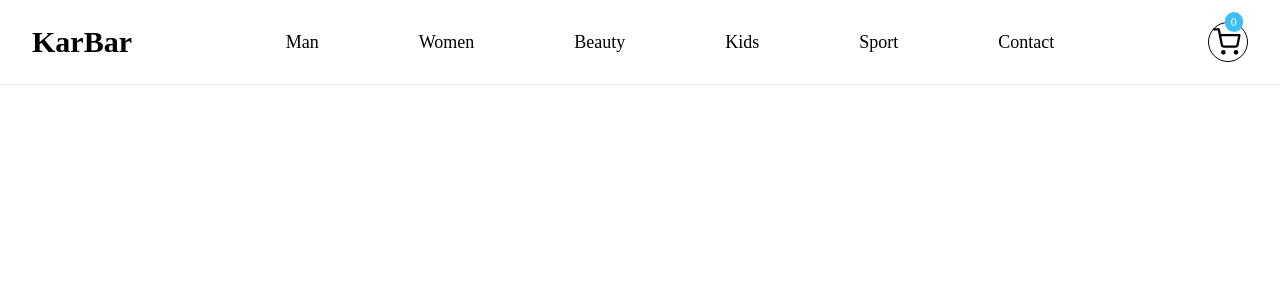
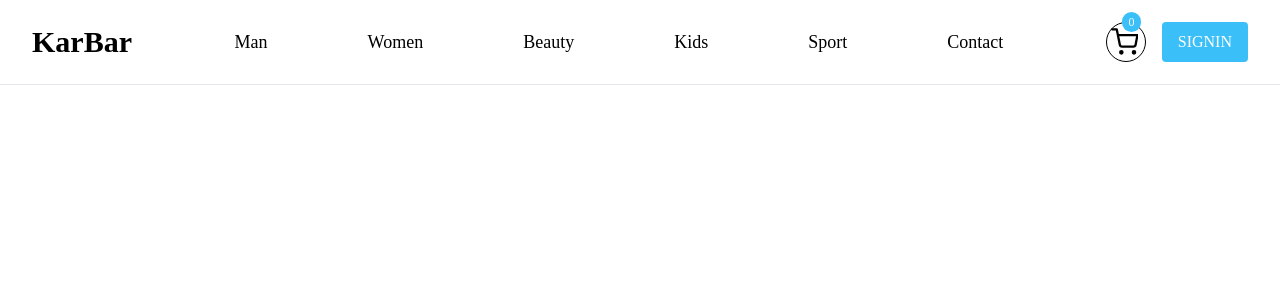
Before and after one commit to mdsajalali/karbar-frontend, a React (Vite) app: page / in a window 1280 px wide. Shown: the top 300 px of the page. Built offline with nearby package versions, Linux system fonts and the light colour scheme.

Commit message:
navbar button added

```diff
--- a/src/pages/Navbar.jsx
+++ b/src/pages/Navbar.jsx
@@ -52,11 +52,16 @@ const Navbar = () => {
             Contact
           </Link>
         </nav>
-        <div className="hidden md:flex items-center w-10 h-10 p-1 border border-black rounded-full justify-center">
-          <FiShoppingCart size={30} />
-          <span className="-mt-10 -ml-4 bg-[#3abff8] rounded-full w-5 h-5 flex items-center justify-center text-white text-xs">
-            0
-          </span>
+        <div className="flex justify-center gap-4">
+          <div className="hidden md:flex items-center w-10 h-10 p-1 border border-black rounded-full justify-center">
+            <FiShoppingCart size={30} />
+            <span className="-mt-10 -ml-4 bg-[#3abff8] rounded-full w-5 h-5 flex items-center justify-center text-white text-xs">
+              0
+            </span>
+          </div>
+          <button className="bg-[#3abff8] hover:bg-[#58add2] text-white font-medium py-2 px-4 rounded">
+            SIGNIN
+          </button>
         </div>
 
         <div className="md:hidden">
```
